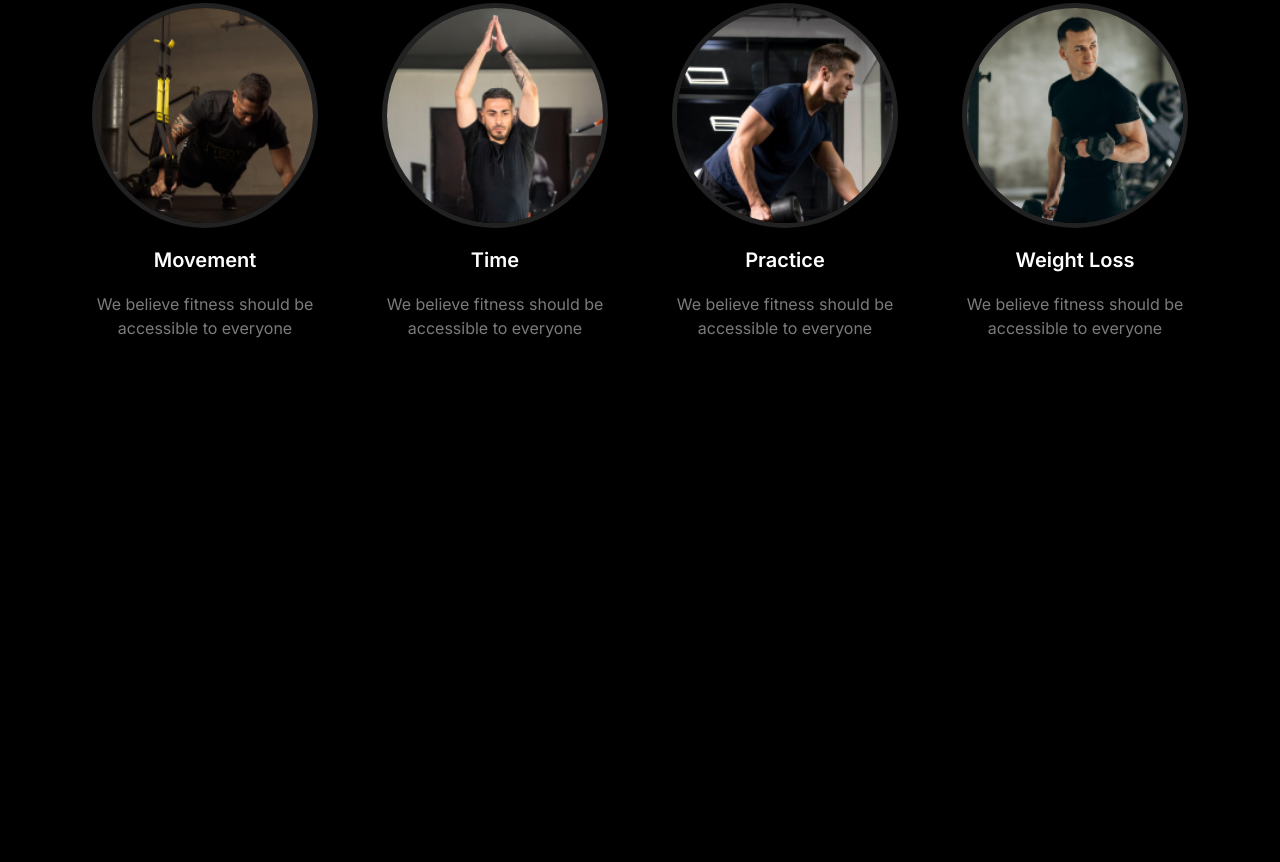
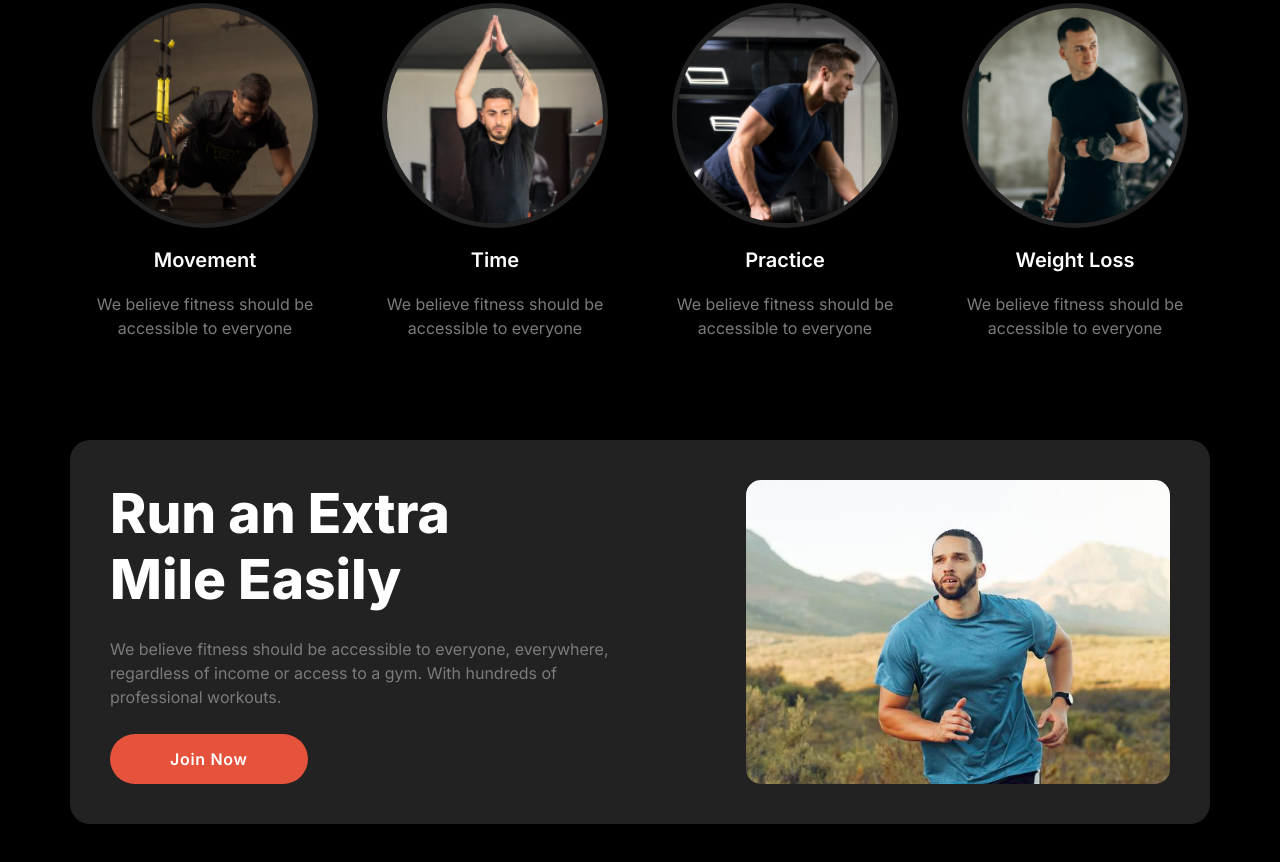
Before and after one commit to fakhrul62/B10A2, a plain HTML site: page index.html in a window 1280 px wide. Shown: the part 966-1828 px from the top of the page. Before the commit the page ends 1406 px from the top, so only its background shows below. Drawn offline with Linux system fonts and the light colour scheme; a web font is replaced by a local one.

Commit message:
Run an Extra Mile Easily section added

```diff
--- a/assets/css/style.css
+++ b/assets/css/style.css
@@ -279,3 +279,34 @@ header li:hover {
     font-size: 20px;
     font-weight: 600;
 }
+
+/* run extra */
+.extra{
+    background: #222222;
+    padding: 40px;
+    border-radius: 20px;
+    display: grid;
+    grid-template-columns: 50% 50%;
+    margin-bottom: 50px;
+}
+.extra h2{
+    font-size: 55px;
+    font-weight: 800;
+}
+.extra p{
+    margin: 25px 0;
+}
+.extra .btn1{
+    padding: 15px 60px;
+}
+.extra-img{
+    text-align: end;
+    place-content: center;
+}
+.extra-img img{
+    width: 80%;
+    object-fit: none;
+    object-position: -730px -175px;
+    height: -webkit-fill-available;
+    border-radius: 15px;
+}
--- a/index.html
+++ b/index.html
@@ -1,5 +1,6 @@
 <!DOCTYPE html>
 <html lang="en">
+
 <head>
     <meta charset="UTF-8">
     <meta name="viewport" content="width=device-width, initial-scale=1.0">
@@ -7,6 +8,7 @@
     <link rel="stylesheet" href="assets/css/style.css">
     <link rel="stylesheet" href="assets/css/media.css">
 </head>
+
 <body>
     <!-- hero -->
     <section id="hero">
@@ -23,7 +25,8 @@
             <div class="hero-body">
                 <div class="left-hero">
                     <h1>Get body in <span class="cursive">shape</span> & stay healthy</h1>
-                    <p>A huge selection of health and fitness content, healthy recipes and transformation stories to help you get fit and stay fit!</p>
+                    <p>A huge selection of health and fitness content, healthy recipes and transformation stories to
+                        help you get fit and stay fit!</p>
                     <button type="button" class="btn1">Join Club Now!</button>
                     <button type="button" class="btn2">Download App</button>
                 </div>
@@ -51,31 +54,49 @@
         <div class="container">
             <div class="habit-text">
                 <h3>Change Your Habits</h3>
-            <p>We believe fitness should be accessible to everyone, everywhere, regardless of income or access to a gym.</p>
+                <p>We believe fitness should be accessible to everyone, everywhere, regardless of income or access to a
+                    gym.</p>
             </div>
             <div class="habit-grid">
                 <div class="habit-box">
-                    <img src="assets/images/image 3.png"  alt="">
+                    <img src="assets/images/image 3.png" alt="">
                     <h4>Movement</h4>
                     <p>We believe fitness should be accessible to everyone</p>
                 </div>
                 <div class="habit-box">
-                    <img src="assets/images/image 2.png"  alt="">
+                    <img src="assets/images/image 2.png" alt="">
                     <h4>Time</h4>
                     <p>We believe fitness should be accessible to everyone</p>
                 </div>
                 <div class="habit-box">
-                    <img src="assets/images/image 4.png"  alt="">
+                    <img src="assets/images/image 4.png" alt="">
                     <h4>Practice</h4>
                     <p>We believe fitness should be accessible to everyone</p>
                 </div>
                 <div class="habit-box">
-                    <img src="assets/images/image 5.png"  alt="">
+                    <img src="assets/images/image 5.png" alt="">
                     <h4>Weight Loss</h4>
                     <p>We believe fitness should be accessible to everyone</p>
                 </div>
             </div>
         </div>
     </section>
+
+    <!-- run extra -->
+    <section>
+        <div class="container">
+            <div class="extra">
+                <div>
+                    <h2>Run an Extra <br> Mile Easily</h2>
+                    <p>We believe fitness should be accessible to everyone, everywhere, regardless of income or access to a gym. With hundreds of professional workouts.</p>
+                    <button class="btn1">Join Now</button>
+                </div>
+                <div class="extra-img">
+                    <img src="assets/images/run.jpg" alt="">
+                </div>
+            </div>
+        </div>
+    </section>
 </body>
+
 </html>
```
Lines whose indentation alone changed are shown as unchanged.
